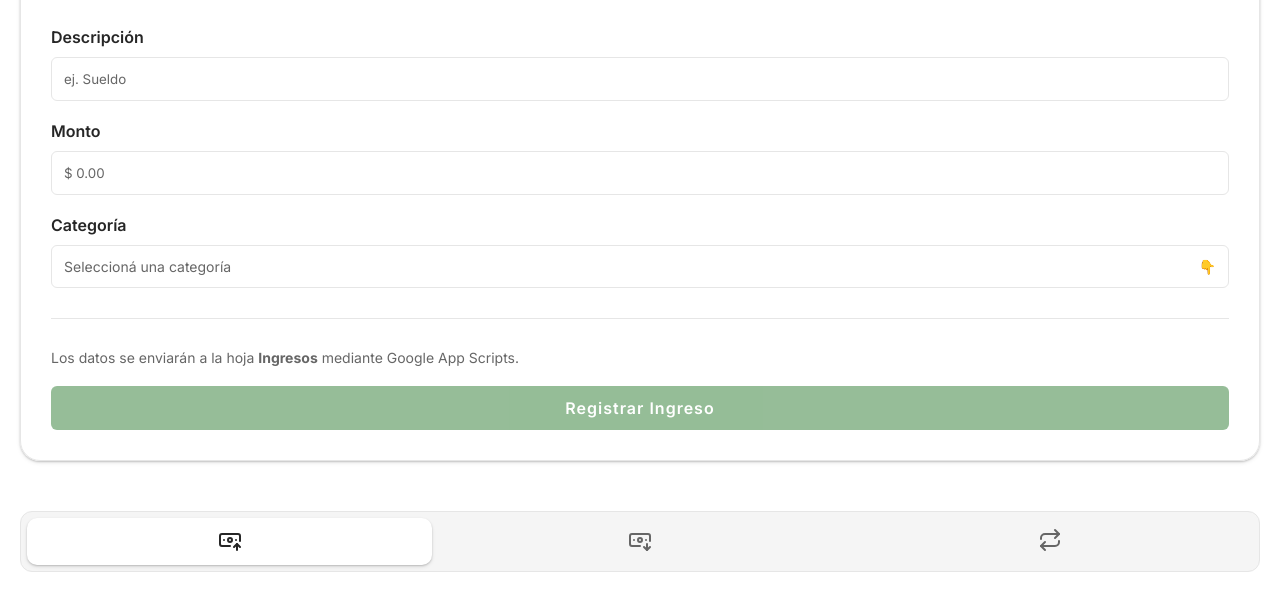
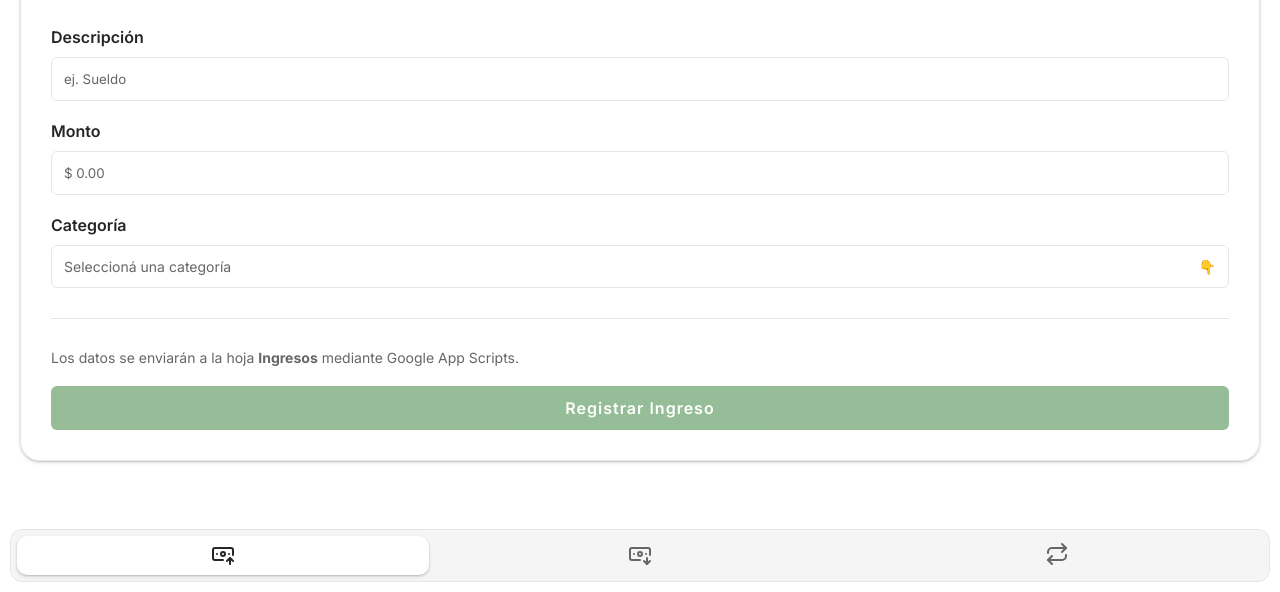
Before and after one commit to thiagoSalaberry/finance-manager-form, a plain HTML site: page index.html in a window 1280 px wide. Shown: the part 208-800 px from the top of the page. Drawn offline with nearby package versions, Linux system fonts and the light colour scheme.

Commit message:
FIX: Styles

```diff
--- a/index.html
+++ b/index.html
@@ -190,7 +190,7 @@
                 </div>
                 <div class="input_container">
                     <label for="amount" class="input_label">Monto</label>
-                    <input id="tra_amount" type="text" name="amount" class="input" placeholder="$ 0.00">
+                    <input id="tra_amount" type="number" name="amount" class="input" placeholder="$ 0.00">
                 </div>
             </form>
             <div class="form_footer">
--- a/styles.css
+++ b/styles.css
@@ -28,7 +28,7 @@ body {
     grid-template-rows: auto 1fr auto;
     height: 100dvh;
     color: var(--text);
-    position: relative;
+    /* position: relative; */
 }
 
 .header {
@@ -42,19 +42,22 @@ body {
 }
 .title {
     font-family: "Domine";
+    text-align: center;
 }
 .subtitle {
     color: var(--text-light);
+    text-align: center;
 }
 .main {
     display: flex;
     flex-direction: column;
     gap: 20px;
     width: 100%;
-    max-height: 100%;
-    overflow-y: auto;
-    scrollbar-width: none;
+    /* max-height: 100%; */
+    /* overflow-y: auto;
+    scrollbar-width: none; */
     padding: 20px;
+    padding-bottom: 83px;
 
 }
 .switcher_container {
@@ -335,8 +338,11 @@ body {
     bottom: 20px;
     left: 20px;
     right: 20px; */
-    padding: 20px;
-    padding-top: 0;
+    padding: 10px;
+    position: fixed;
+    bottom: 0px;
+    width: 100%;
+    /* left: 10px; */
 }
 .navbar {
     width: 100%;
@@ -349,7 +355,7 @@ body {
 }
 .link_icon {
     width: 100%;
-    padding: 10px;
+    padding: 6px;
     border: none;
     border-radius: 10px;
     color: var(--text-light);
```
